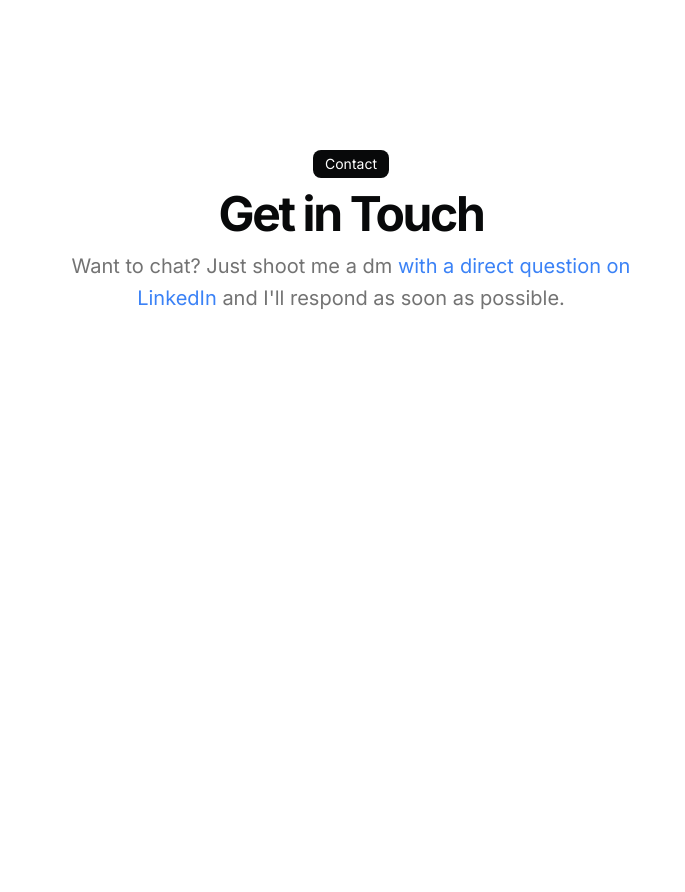
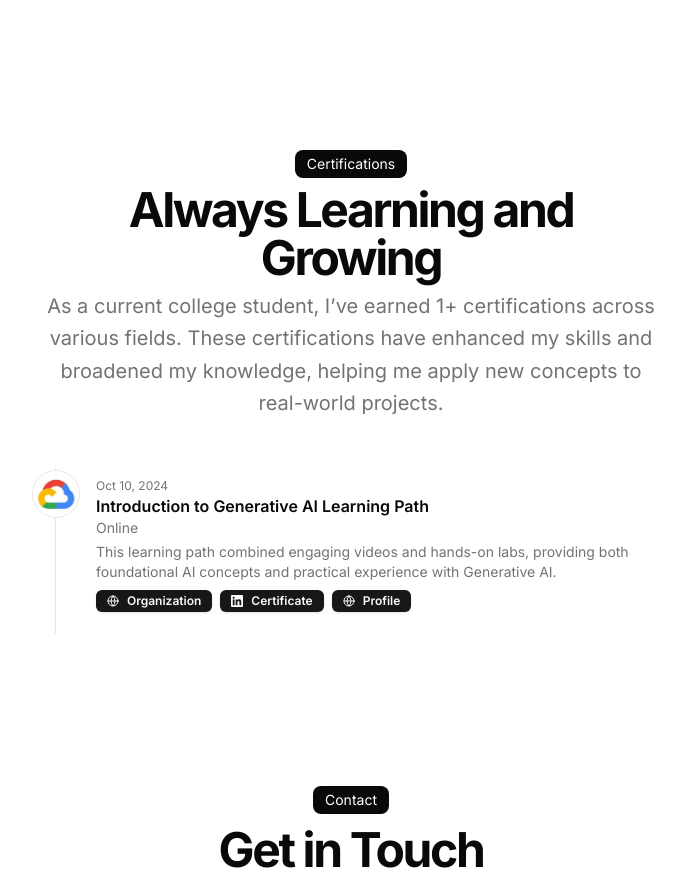
Before and after one commit to patilarya76/Portfoliotemp, a Next.js app: page / in a window 1280 px wide. Shown: the part 3860-4752 px from the top of the page, without its empty margins (289-974 px from the left). Before the commit the page ends 4325 px from the top, so only its background shows below. Built offline with nearby package versions, Linux system fonts and the light colour scheme.

Commit message:
added certifications section and added one certificate

```diff
--- a/src/app/page.tsx
+++ b/src/app/page.tsx
@@ -164,10 +164,10 @@ export default function Page() {
                   I like building things
                 </h2>
                 <p className="text-muted-foreground md:text-xl/relaxed lg:text-base/relaxed xl:text-xl/relaxed">
-                  While studying in college, I attended{" "}
-                  {DATA.hackathons.length}+ hackathons both online and offline.
-                  I love the opportunity to build innovative products with new
-                  technologies and expand my network.
+                  While studying in college, I attended {DATA.hackathons.length}
+                  + hackathons both online and offline. I love the opportunity
+                  to build innovative products with new technologies and expand
+                  my network.
                 </p>
               </div>
             </div>
@@ -175,6 +175,48 @@ export default function Page() {
           <BlurFade delay={BLUR_FADE_DELAY * 14}>
             <ul className="mb-4 ml-4 divide-y divide-dashed border-l">
               {DATA.hackathons.map((project, id) => (
+                <BlurFade
+                  key={project.title + project.dates}
+                  delay={BLUR_FADE_DELAY * 15 + id * 0.05}
+                >
+                  <HackathonCard
+                    title={project.title}
+                    description={project.description}
+                    location={project.location}
+                    dates={project.dates}
+                    image={project.image}
+                    links={project.links}
+                  />
+                </BlurFade>
+              ))}
+            </ul>
+          </BlurFade>
+        </div>
+      </section>
+      <section id="certifications">
+        <div className="space-y-12 w-full py-12">
+          <BlurFade delay={BLUR_FADE_DELAY * 13}>
+            <div className="flex flex-col items-center justify-center space-y-4 text-center">
+              <div className="space-y-2">
+                <div className="inline-block rounded-lg bg-foreground text-background px-3 py-1 text-sm">
+                  Certifications
+                </div>
+                <h2 className="text-3xl font-bold tracking-tighter sm:text-5xl">
+                  Always Learning and Growing
+                </h2>
+                <p className="text-muted-foreground md:text-xl/relaxed lg:text-base/relaxed xl:text-xl/relaxed">
+                  As a current college student, I’ve earned{" "}
+                  {DATA.certifications.length}+ certifications across various
+                  fields. These certifications have enhanced my skills and
+                  broadened my knowledge, helping me apply new concepts to
+                  real-world projects.
+                </p>
+              </div>
+            </div>
+          </BlurFade>
+          <BlurFade delay={BLUR_FADE_DELAY * 14}>
+            <ul className="mb-4 ml-4 divide-y divide-dashed border-l">
+              {DATA.certifications.map((project, id) => (
                 <BlurFade
                   key={project.title + project.dates}
                   delay={BLUR_FADE_DELAY * 15 + id * 0.05}
--- a/src/data/resume.tsx
+++ b/src/data/resume.tsx
@@ -1,4 +1,5 @@
 import { Icons } from "@/components/icons";
+import { Certificate } from "crypto";
 import { CodeIcon, HomeIcon, NotebookIcon, PencilLine } from "lucide-react";
 import { title } from "process";
 
@@ -455,4 +456,32 @@ export const DATA = {
       ],
     },
   ],
+  certifications: [
+    {
+      title: "Introduction to Generative AI Learning Path",
+      dates: "Oct 10, 2024",
+      location: "Online",
+      description:
+        "This learning path combined engaging videos and hands-on labs, providing both foundational AI concepts and practical experience with Generative AI.",
+      image: "/Googlecloud.jpeg",
+      links: [
+        {
+          title: "Organization",
+          icon: <Icons.globe className="size-3" />,
+          href: "https://www.cloudskillsboost.google/",
+        },
+        {
+          title: "Certificate",
+          icon: <Icons.linkedin className="size-3" />,
+          href: "https://www.linkedin.com/feed/update/urn:li:activity:7257984059916627968/",
+        },
+        {
+          title: "Profile",
+          icon: <Icons.globe className="size-3" />,
+          href: "https://www.cloudskillsboost.google/public_profiles/a6e93c4f-9f86-4c05-9785-a79075a2d89c",
+        },
+      ],
+    },
+
+  ]
 } as const;
```
Also changed, not shown: public/Googlecloud.jpeg (added).
